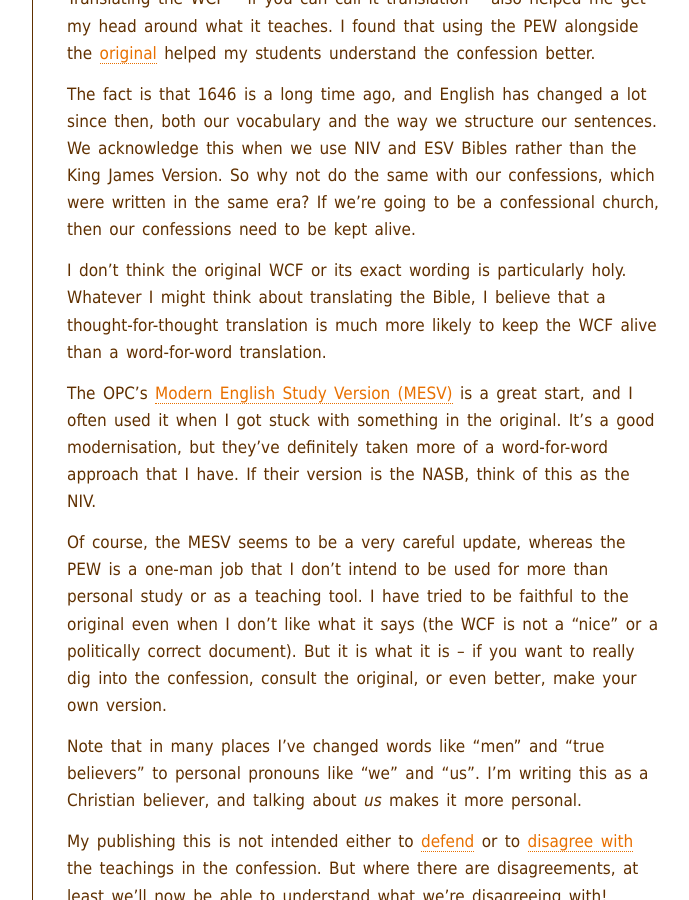
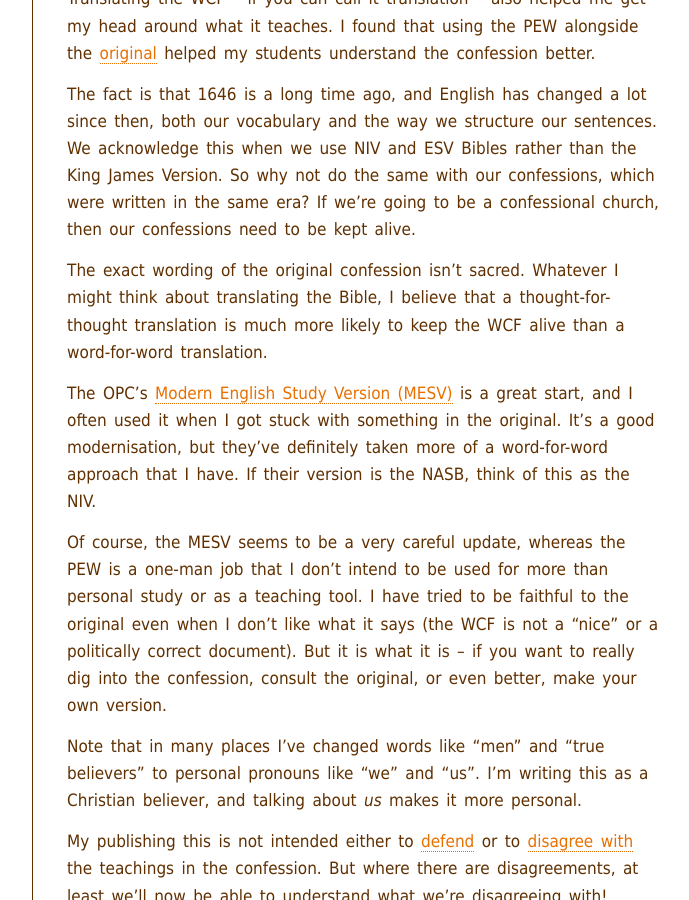
Before and after one commit to benhoyt/benhoyt.github.com, a Jekyll site: the page built from writings-pew.html, in a window 1280 px wide and 900 px high, scrolled down 465 px. Shown: the whole window, without its empty margins (374-1063 px from the left). Built offline with Jekyll 4.4.1, drawn with Linux system fonts in a browser that asks for light colours.

Commit message:
Tweak intro per Bry.

```diff
--- a/writings-pew.html
+++ b/writings-pew.html
@@ -29,7 +29,7 @@ permalink: /writings/pew/index.html
 
 <p>The fact is that 1646 is a long time ago, and English has changed a lot since then, both our vocabulary and the way we structure our sentences. We acknowledge this when we use NIV and ESV Bibles rather than the King James Version. So why not do the same with our confessions, which were written in the same era? If we’re going to be a confessional church, then our confessions need to be kept alive.</p>
 
-<p>I don’t think the original WCF or its exact wording is particularly holy. Whatever I might think about translating the Bible, I believe that a thought-for-thought translation is much more likely to keep the WCF alive than a word-for-word translation.</p>
+<p>The exact wording of the original confession isn’t sacred. Whatever I might think about translating the Bible, I believe that a thought-for-thought translation is much more likely to keep the WCF alive than a word-for-word translation.</p>
 
 <p>The OPC’s <a href="http://opc.org/documents/MESV.html">Modern English Study Version (MESV)</a> is a great start, and I often used it when I got stuck with something in the original. It’s a good modernisation, but they’ve definitely taken more of a word-for-word approach that I have. If their version is the NASB, think of this as the NIV.</p>
 
```
